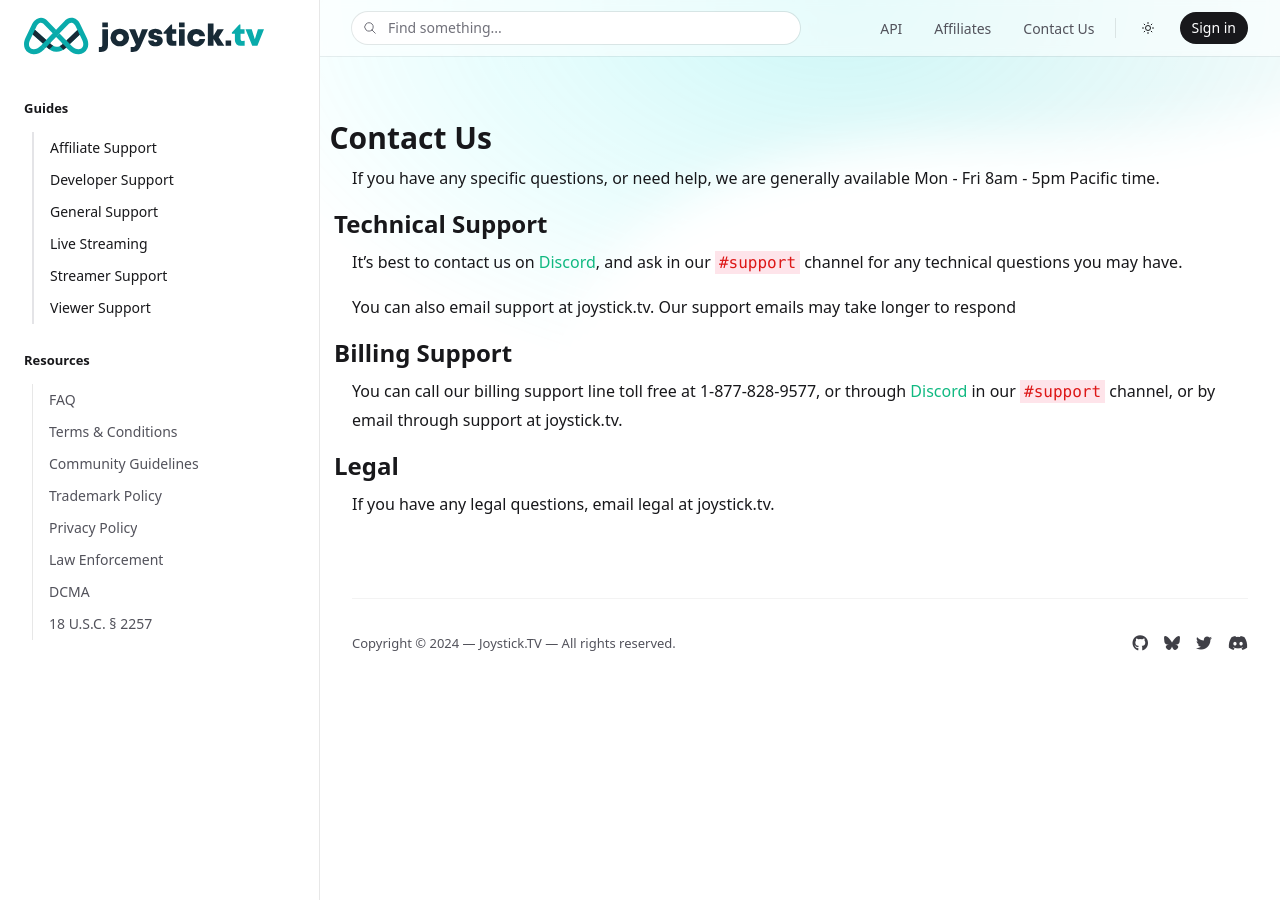
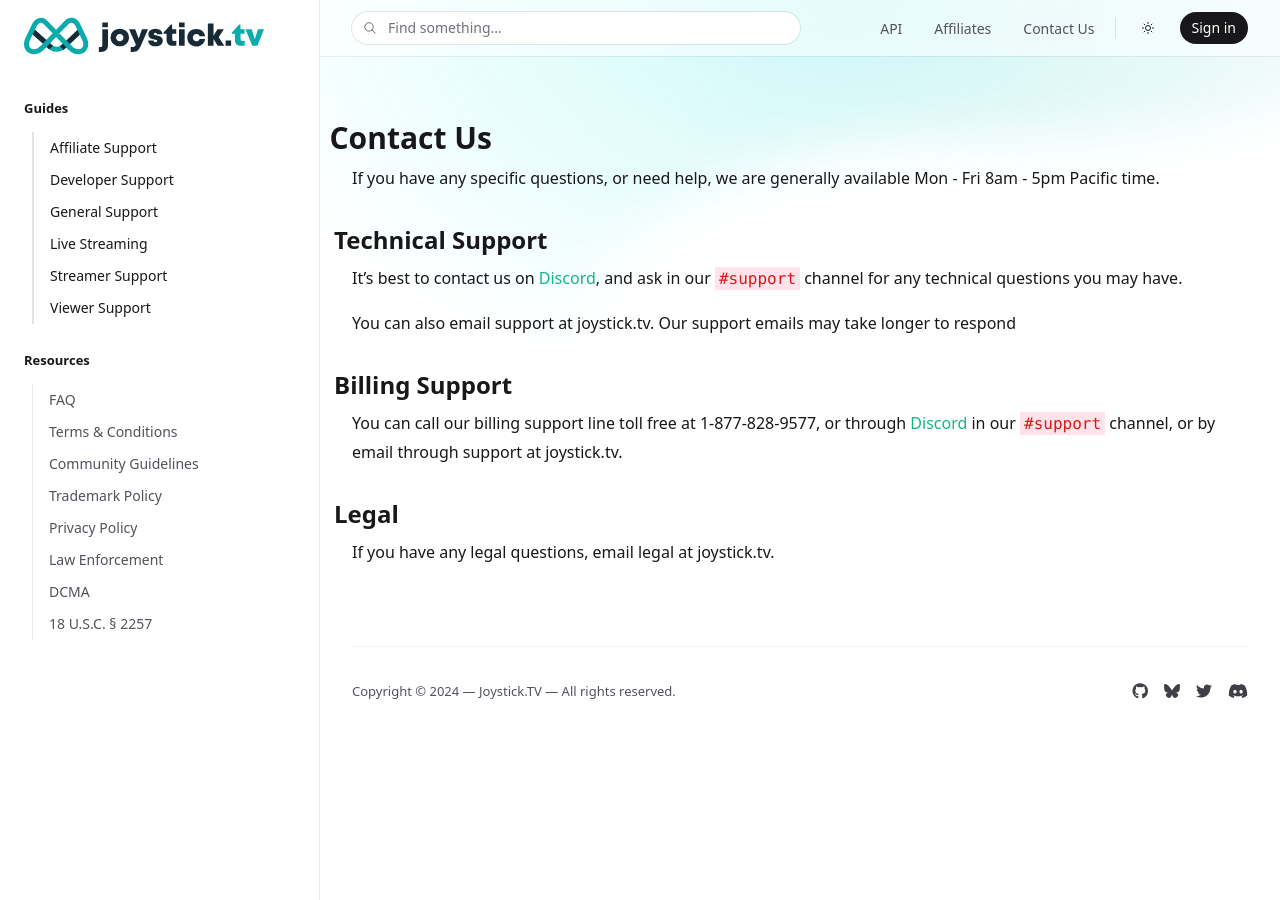
Before and after one commit to joysticktv/joysticktv.github.io, a Jekyll site: the page built from contact_us.md, in a window 1280 px wide. Built offline with Jekyll 4.4.1, drawn with Linux system fonts in a browser that asks for light colours; nearby versions of some CDN libraries; comment, search, counter and statistics services are not loaded.

Commit message:
CSS Tweaks for Headers
Changed margin on H1 to "sit above" on the page to look like a real article title.

Changed some spacing (>1024width only) so it looks nice and evenly spaced.

```diff
--- /dev/null
+++ b/theme/_sass/_custom.scss
@@ -0,0 +1,22 @@
+ /*!
+  Description: Add layout tweaks to the support site here.
+  Author: Adachi Sakurai
+  License: CC0 1.0
+  Touched: 2024
+*/
+
+@media only screen and (min-width: 1024px) {
+main article {
+        h1 {
+            margin-bottom: 2.5rem;
+        }
+
+        h2 {
+          margin-top: 2rem;
+        }
+
+        .pt-14 {
+            margin-top: 1.4rem !important;
+        } /* overwrite margin for content body. !import because I don't know tailwind load order. */
+    }
+}
--- a/theme/assets/css/style.scss
+++ b/theme/assets/css/style.scss
@@ -11,6 +11,7 @@
 @import "hlsjs";
 @import "algolia";
 @import "variables";
+@import "custom";
 
 /* ----- Charset ----- */
 @charset 'utf-8';
```
